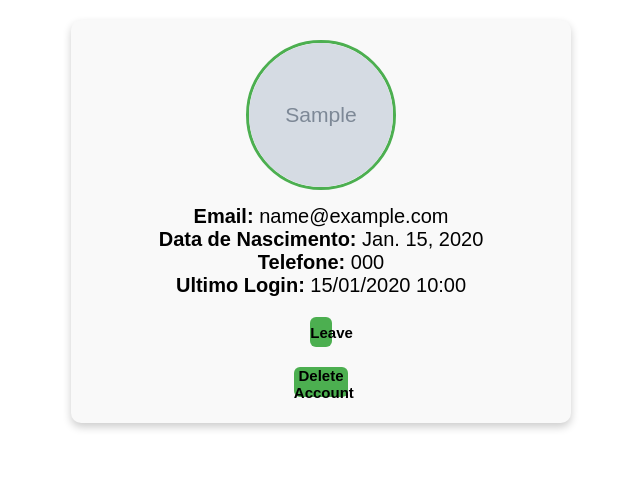
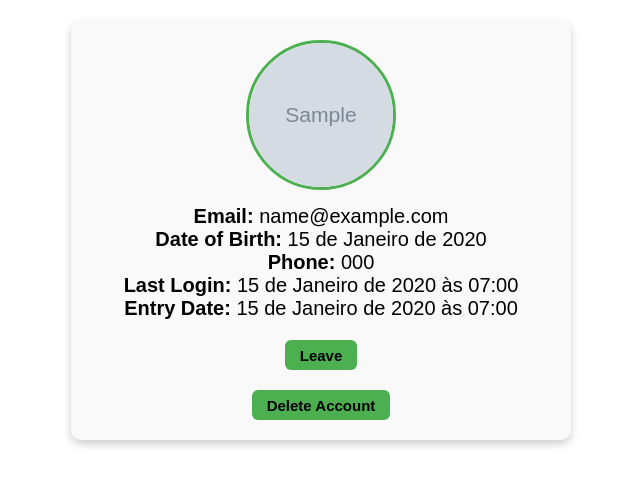
Before and after one commit to igornunes-dev/project-login, a Django app: page /account/ in a window 1280 px wide. Shown: the part 63-549 px from the top of the page, without its empty margins (319-959 px from the left). Run offline with Django 5.2, Linux system fonts and the light colour scheme; a user stored in the database is signed in; tables that the repository leaves empty hold one stand-in row (values such as "Sample post"); grey boxes marked "Sample" are stand-in pictures.

Commit message:
add account styling and update user information display; refactor URLs and settings

```diff
--- /dev/null
+++ b/core/static/css/account.css
@@ -0,0 +1,61 @@
+.profile-container {
+      width: 500px;
+      height: auto;
+      margin: 20px auto;
+      padding: 20px;
+      border-radius: 10px;
+      box-shadow: 0 4px 8px rgba(0, 0, 0, 0.2);
+      text-align: center;
+      background-color: #f9f9f9;
+}
+
+.profile-image {
+      width: 150px;
+      height: 150px;
+      border-radius: 50%;
+      object-fit: cover;
+      border: 3px solid #4CAF50;
+}
+
+.placeholder-image {
+      width: 150px;
+      height: 150px;
+      display: flex;
+      align-items: center;
+      justify-content: center;
+      border-radius: 50%;
+      background-color: #ddd;
+      color: #666;
+      font-weight: bold;
+      border: 3px solid #ccc;
+}
+
+.profile-info {
+      margin-top: 15px;
+      font-size: 20px;
+}
+
+.profile-info span {
+      color: #000000;
+      font-weight: 700;
+}
+
+.button_leave {
+    margin: 20px 0;
+}
+
+.button_leave, .button_delete {
+    height: 30px;
+    cursor: pointer;
+    font-size: 15px;
+    font-weight: 600;
+    background-color: #4CAF50;
+    border: 0;
+    border-radius: 6px;
+    transition: all .2s ease;
+    padding: 0 15px;
+}
+
+.button_leave:hover, .button_delete:hover {
+    transform: scale(1.03);
+}
--- a/core/templates/account.html
+++ b/core/templates/account.html
@@ -2,68 +2,7 @@
 {% block title%} Account {% endblock %}
 {% block content %}
 
-<style>
-  .profile-container {
-      width: 500px;
-      height: auto;
-      margin: 20px auto;
-      padding: 20px;
-      border-radius: 10px;
-      box-shadow: 0 4px 8px rgba(0, 0, 0, 0.2);
-      text-align: center;
-      background-color: #f9f9f9;
-  }
 
-  .profile-image {
-      width: 150px;
-      height: 150px;
-      border-radius: 50%;
-      object-fit: cover;
-      border: 3px solid #4CAF50;
-  }
-
-  .placeholder-image {
-      width: 150px;
-      height: 150px;
-      display: flex;
-      align-items: center;
-      justify-content: center;
-      border-radius: 50%;
-      background-color: #ddd;
-      color: #666;
-      font-weight: bold;
-      border: 3px solid #ccc;
-  }
-
-  .profile-info {
-      margin-top: 15px;
-      font-size: 20px;
-  }
-
-  .profile-info span {
-      color: #000000;
-      font-weight: 700;
-  }
-
-  .button_leave {
-    margin: 20px 0;
-  }
-
-  .button_leave, .button_delete {
-    width: 50%;
-    height: 30px;
-    cursor: pointer;
-    font-size: 15px;
-    font-weight: 600;
-    background-color: #4CAF50;
-    border: 0;
-    border-radius: 6px;
-    transition: all .2s ease;
-  }
-
-  .button_leave:hover, .button_delete:hover {
-    transform: scale(1.03);
-  }
 </style>
 
 
@@ -76,9 +15,10 @@
 
   <div class="profile-info">
       <p><span>Email:</span> {{ user.email }}</p>
-      <p><span>Data de Nascimento:</span> {{ user.register.date_of_birth|default:"Não informado" }}</p>
-      <p><span>Telefone:</span> {{ user.register.phone|default:"Não informado" }}</p>
-      <p><span>Ultimo Login:</span> {{ user.last_login|date:"d/m/Y H:i" }}</p>
+      <p><span>Date of Birth:</span> {{ user.register.date_of_birth }}</p>
+      <p><span>Phone:</span> {{ user.register.phone }}</p>
+      <p><span>Last Login:</span> {{ user.last_login }}</p>
+      <p><span>Entry Date:</span> {{ user.date_joined }}</p>
   </div>
   <form method="post" action="{% url 'logout' %}">
     {% csrf_token %}
--- a/core/templates/base.html
+++ b/core/templates/base.html
@@ -9,6 +9,7 @@
   <link rel="stylesheet" href="{% static 'css/index.css' %}">
   <link rel="stylesheet" href="{% static 'css/login.css' %}">
   <link rel="stylesheet" href="{% static 'css/2FA.css' %}">
+  <link rel="stylesheet" href="{% static 'css/account.css' %}">
   <link rel="stylesheet" href="https://cdnjs.cloudflare.com/ajax/libs/font-awesome/6.7.2/css/all.min.css" integrity="sha512-Evv84Mr4kqVGRNSgIGL/F/aIDqQb7xQ2vcrdIwxfjThSH8CSR7PBEakCr51Ck+w+/U6swU2Im1vVX0SVk9ABhg==" crossorigin="anonymous" referrerpolicy="no-referrer" />
 
 
--- a/core/urls.py
+++ b/core/urls.py
@@ -1,7 +1,8 @@
-from django.urls import path, include
+from django.urls import path
 from .views import IndexView, LoginView, AccountView, LogoutView, ProfileView, VerificationView
 from django.conf import settings
 from django.conf.urls.static import static
+from django.contrib.auth import views as auth_views
 
 urlpatterns = [
     path('', IndexView.as_view(), name='index'),
@@ -9,6 +10,10 @@ urlpatterns = [
     path('account/', AccountView.as_view(), name='account'),
     path('logout/', LogoutView.as_view(), name='logout'),
     path('profile/', ProfileView.as_view(), name='profile'),
-    path('verification/', VerificationView.as_view(), name='verification')
+    path('verification/', VerificationView.as_view(), name='verification'),
+    path('reset_password/', auth_views.PasswordResetView.as_view(), name='reset_password'),
+    path('reset_password_sent/', auth_views.PasswordResetDoneView.as_view(), name='password_reset_done'),
+    path('reset/<uidb64>/<token>/', auth_views.PasswordResetConfirmView.as_view(), name='password_reset_confirm'),
+    path('reset_password_complete', auth_views.PasswordResetCompleteView.as_view(), name='password_reset_complete'),
 
 ] + static(settings.MEDIA_URL, document_root=settings.MEDIA_ROOT)
--- a/core/views.py
+++ b/core/views.py
@@ -10,6 +10,7 @@ import pyotp
 import qrcode
 import io
 import base64
+from django.utils.timezone import localtime
 
 CustomUser = get_user_model()
 
@@ -165,12 +166,17 @@ class LoginView(FormView):
             messages.error(self.request, "Credenciais inválidas.")
         return super().form_valid(form)
 
+#### AQUI VERIFICARRRR
 class AccountView(View):
     template_name = 'account.html'
 
     def get(self, request, *args, **kwargs):
         if not request.user.is_authenticated:
             return redirect('login')
+        context = {
+            'user_last_login': localtime(request.user.last_login),
+            'user_date_joined': localtime(request.user.date_joined),
+        }
         return render(request, self.template_name)
 
     def post(self, request, *args, **kwargs):
--- a/docker-compose.yml
+++ b/docker-compose.yml
@@ -11,14 +11,14 @@ services:
     depends_on:
       - postgres-db
     environment:
-      - DATABASE_URL=postgres://postgres:root@postgres-db:5432/login
+      - DATABASE_URL=postgres://postgres:root@postgres-db:5432/project-login-db
     networks:
       - app-network
 
   postgres-db:
     image: postgres:latest
     environment:
-      POSTGRES_DB: login
+      POSTGRES_DB: project-login-db
       POSTGRES_USER: postgres
       POSTGRES_PASSWORD: root
     networks:
--- a/requirements.txt
+++ b/requirements.txt
@@ -1,13 +1,17 @@
 asgiref==3.8.1
 colorama==0.4.6
 coverage==7.6.12
+dj-database-url==2.3.0
 Django==5.1.6
 django-otp==1.5.4
 django-stdimage==6.0.2
+dotenv==0.9.9
 model-bakery==1.20.3
 pillow==11.1.0
 psycopg2-binary==2.9.10
 pyotp==2.9.0
+python-dotenv==1.0.1
 qrcode==8.0
 sqlparse==0.5.3
+typing_extensions==4.12.2
 tzdata==2025.1
```
Also changed, not shown: login/settings.py (+20 -3 lines), 1 other file.
